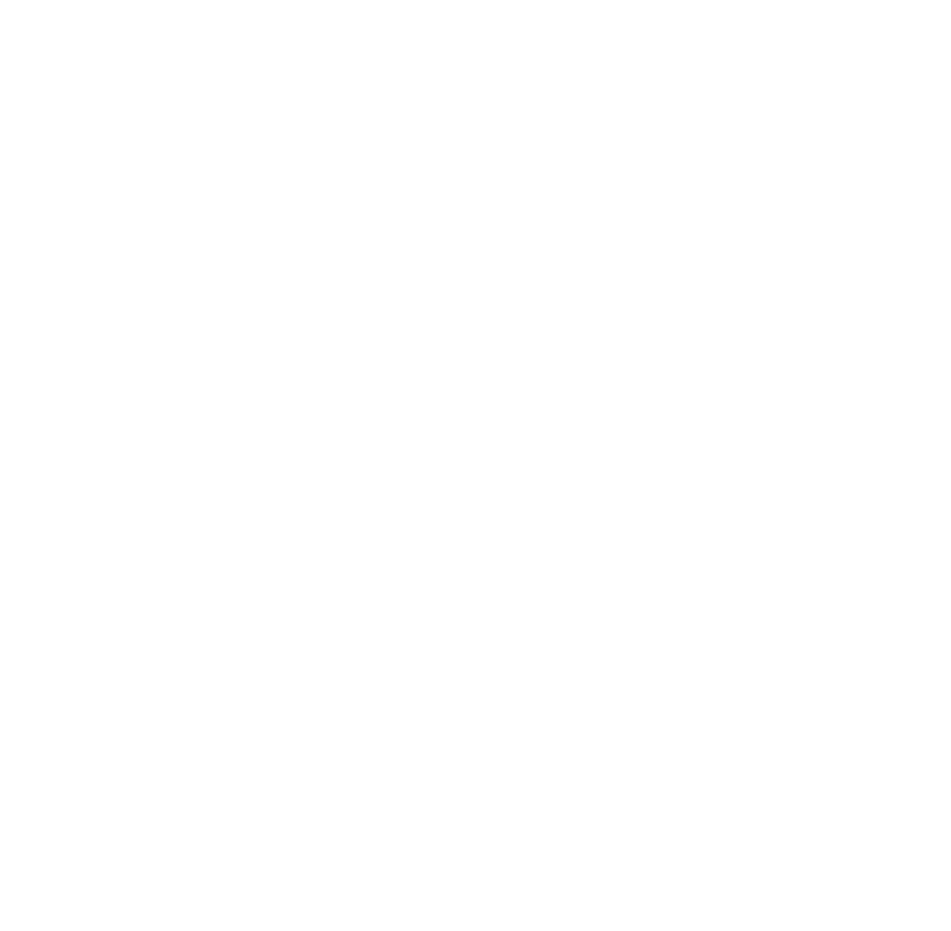
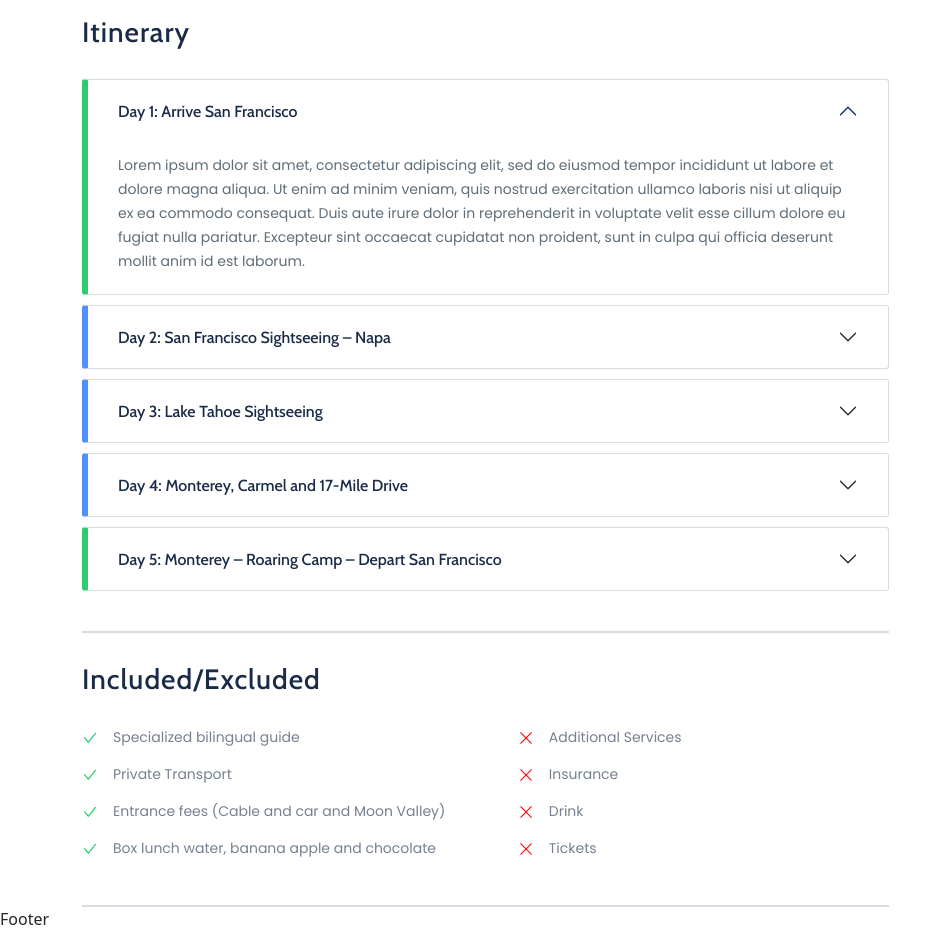
Before and after one commit to shuvomh2000/city-tour, a React (Create React App) app in the folder frontend/: page /tour in a window 1280 px wide. Shown: the part 1400-2331 px from the top of the page, without its empty margins (0-951 px from the left). Before the commit the page ends 1400 px from the top, so only its background shows below. Built offline with nearby package versions, Linux system fonts and the light colour scheme.

Commit message:
tourpage half done

```diff
--- a/frontend/src/pages/tour/tour/Tour.js
+++ b/frontend/src/pages/tour/tour/Tour.js
@@ -2,8 +2,9 @@
 import { Container } from "react-bootstrap";
 import Overview from "../overview/Overview";
 import Flex from "../../../components/layouts/Flex"
+import Highlight from "../highlight/Highlight";
+import TourDetails from "../tourDetails/TourDetails";
 import "./tour.css";
-import Highlight from "../highlight/Highlight";
 
 const Tour = () => {
   return (
@@ -12,6 +13,7 @@
         <div className="tour_right">
             <Overview/>
             <Highlight/>
+            <TourDetails/>
         </div>
         <div className="tour_left"></div>
       </Flex>
--- /dev/null
+++ b/frontend/src/pages/tour/tourDetails/TourDetails.js
@@ -0,0 +1,132 @@
+import React from "react";
+import { Accordion } from "react-bootstrap";
+import SubHeadings from "../../../components/layouts/subheadings/SubHeadings";
+import Flex from "../../../components/layouts/Flex";
+import { AiOutlineCheck } from "react-icons/ai";
+import { RxCross1 } from "react-icons/rx";
+import "./tourDetails.css";
+
+const TourDetails = () => {
+  return (
+    <>
+      <div className="tourdeatils_part">
+        <div className="tourdeatils_heading">
+          <SubHeadings title="Itinerary" />
+        </div>
+        <div>
+          <Accordion defaultActiveKey={["0"]} alwaysOpen>
+            <Accordion.Item eventKey="0">
+              <Accordion.Header>Day 1: Arrive San Francisco</Accordion.Header>
+              <Accordion.Body className="dropdown_item">
+                Lorem ipsum dolor sit amet, consectetur adipiscing elit, sed do
+                eiusmod tempor incididunt ut labore et dolore magna aliqua. Ut
+                enim ad minim veniam, quis nostrud exercitation ullamco laboris
+                nisi ut aliquip ex ea commodo consequat. Duis aute irure dolor
+                in reprehenderit in voluptate velit esse cillum dolore eu fugiat
+                nulla pariatur. Excepteur sint occaecat cupidatat non proident,
+                sunt in culpa qui officia deserunt mollit anim id est laborum.
+              </Accordion.Body>
+            </Accordion.Item>
+            <Accordion.Item eventKey="1">
+              <Accordion.Header>
+                Day 2: San Francisco Sightseeing – Napa
+              </Accordion.Header>
+              <Accordion.Body className="dropdown_item">
+                Lorem ipsum dolor sit amet, consectetur adipiscing elit, sed do
+                eiusmod tempor incididunt ut labore et dolore magna aliqua. Ut
+                enim ad minim veniam, quis nostrud exercitation ullamco laboris
+                nisi ut aliquip ex ea commodo consequat. Duis aute irure dolor
+                in reprehenderit in voluptate velit esse cillum dolore eu fugiat
+                nulla pariatur. Excepteur sint occaecat cupidatat non proident,
+                sunt in culpa qui officia deserunt mollit anim id est laborum.
+              </Accordion.Body>
+            </Accordion.Item>
+            <Accordion.Item eventKey="1">
+              <Accordion.Header>Day 3: Lake Tahoe Sightseeing</Accordion.Header>
+              <Accordion.Body className="dropdown_item">
+                Lorem ipsum dolor sit amet, consectetur adipiscing elit, sed do
+                eiusmod tempor incididunt ut labore et dolore magna aliqua. Ut
+                enim ad minim veniam, quis nostrud exercitation ullamco laboris
+                nisi ut aliquip ex ea commodo consequat. Duis aute irure dolor
+                in reprehenderit in voluptate velit esse cillum dolore eu fugiat
+                nulla pariatur. Excepteur sint occaecat cupidatat non proident,
+                sunt in culpa qui officia deserunt mollit anim id est laborum.
+              </Accordion.Body>
+            </Accordion.Item>
+            <Accordion.Item eventKey="1">
+              <Accordion.Header>
+                Day 4: Monterey, Carmel and 17-Mile Drive
+              </Accordion.Header>
+              <Accordion.Body className="dropdown_item">
+                Lorem ipsum dolor sit amet, consectetur adipiscing elit, sed do
+                eiusmod tempor incididunt ut labore et dolore magna aliqua. Ut
+                enim ad minim veniam, quis nostrud exercitation ullamco laboris
+                nisi ut aliquip ex ea commodo consequat. Duis aute irure dolor
+                in reprehenderit in voluptate velit esse cillum dolore eu fugiat
+                nulla pariatur. Excepteur sint occaecat cupidatat non proident,
+                sunt in culpa qui officia deserunt mollit anim id est laborum.
+              </Accordion.Body>
+            </Accordion.Item>
+            <Accordion.Item eventKey="1">
+              <Accordion.Header>
+                Day 5: Monterey – Roaring Camp – Depart San Francisco
+              </Accordion.Header>
+              <Accordion.Body className="dropdown_item">
+                Lorem ipsum dolor sit amet, consectetur adipiscing elit, sed do
+                eiusmod tempor incididunt ut labore et dolore magna aliqua. Ut
+                enim ad minim veniam, quis nostrud exercitation ullamco laboris
+                nisi ut aliquip ex ea commodo consequat. Duis aute irure dolor
+                in reprehenderit in voluptate velit esse cillum dolore eu fugiat
+                nulla pariatur. Excepteur sint occaecat cupidatat non proident,
+                sunt in culpa qui officia deserunt mollit anim id est laborum.
+              </Accordion.Body>
+            </Accordion.Item>
+          </Accordion>
+        </div>
+      </div>
+      <div className="Includ_part">
+        <SubHeadings title="Included/Excluded" />
+        <Flex className="Includ_box">
+          <div className="Includ_left">
+            <p>
+              <AiOutlineCheck className="success" />
+              Specialized bilingual guide
+            </p>
+            <p>
+              <AiOutlineCheck className="success" />
+              Private Transport
+            </p>
+            <p>
+              <AiOutlineCheck className="success" />
+              Entrance fees (Cable and car and Moon Valley)
+            </p>
+            <p>
+              <AiOutlineCheck className="success" />
+              Box lunch water, banana apple and chocolate
+            </p>
+          </div>
+          <div className="Includ_right">
+            <p>
+              <RxCross1 className="error" />
+              Additional Services
+            </p>
+            <p>
+              <RxCross1 className="error" />
+              Insurance
+            </p>
+            <p>
+              <RxCross1 className="error" />
+              Drink
+            </p>
+            <p>
+              <RxCross1 className="error" />
+              Tickets
+            </p>
+          </div>
+        </Flex>
+      </div>
+    </>
+  );
+};
+
+export default TourDetails;
--- /dev/null
+++ b/frontend/src/pages/tour/tourDetails/tourDetails.css
@@ -0,0 +1,81 @@
+.tourdeatils_part {
+  padding: 40px 0;
+  border-bottom: 2px solid #d7dce3;
+}
+
+.tourdeatils_part .tourdeatils_heading {
+  margin-bottom: 30px;
+}
+
+.tourdeatils_part .accordion-button:focus {
+  box-shadow: none;
+}
+
+.tourdeatils_part .accordion-button:not(.collapsed) {
+  background-color: transparent !important;
+  box-shadow: none;
+}
+
+.tourdeatils_part .accordion-button {
+  color: #1a2b48;
+  font-size: 16px;
+  font-weight: 500;
+  font-family: "Cabin", sans-serif;
+  background: transparent;
+}
+
+.tourdeatils_part .accordion-item {
+  border: 1px solid #d7dce3;
+  border-radius: 3px !important;
+  margin-bottom: 10px;
+  border-left: 6px solid #5191fa;
+  padding: 5px 10px;
+}
+
+.tourdeatils_part .accordion-item:first-child {
+  border-left: 6px solid #2ecc71;
+}
+
+.tourdeatils_part .accordion-item:last-child {
+  border-left: 6px solid #2ecc71;
+  margin-bottom: 0;
+}
+
+.tourdeatils_part .dropdown_item {
+  color: #5e6d77;
+  font-size: 14px;
+  font-weight: 400;
+  font-family: "Poppins", sans-serif;
+  line-height: 24px;
+}
+
+.Includ_part {
+  padding: 30px 0;
+  border-bottom: 2px solid #d7dce3;
+}
+
+.Includ_part .Includ_box {
+  margin-top: 30px;
+  justify-content: space-between;
+  color: #768090;
+  font-size: 14px;
+  font-weight: 400;
+  font-family: "Poppins", sans-serif;
+}
+
+.Includ_part .Includ_box .Includ_left,
+.Includ_part .Includ_box .Includ_right {
+  width: 46%;
+}
+
+.Includ_part .Includ_box .success{
+    font-size: 16px;
+    color: #2ecc71;
+    margin-right: 15px;
+}
+
+.Includ_part .Includ_box .error{
+    font-size: 16px;
+    color: red;
+    margin-right: 15px;
+}
```
